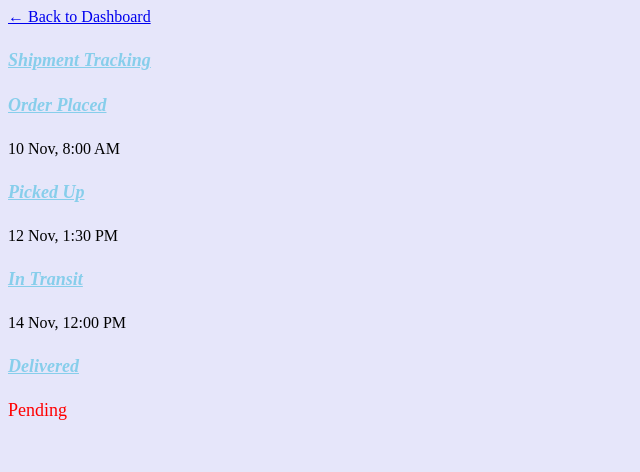
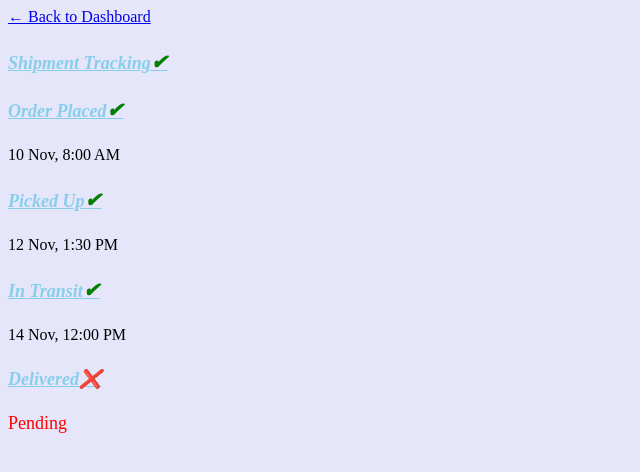
Before and after one commit to aniketojha93-maker/coldchain, a plain HTML site: page unit6.html in a window 1280 px wide. Shown: the whole page, without its empty margins (0-640 px from the left). Drawn offline with Linux system fonts and the light colour scheme.

Commit message:
Add checkmarks to shipment tracking events

```diff
--- a/unit6.html
+++ b/unit6.html
@@ -5,27 +5,27 @@
     </head>
     <body>
     <p><a href="index.html">&larr; Back to Dashboard</a></p>
-    <h4>Shipment Tracking</h4>
+    <h4>Shipment Tracking<span style="color: green; font-size: 20px;">&#10004;</span></h4>
 
     <div class="track">
 
     <div class="event">
-        <h4>Order Placed</h4>
+        <h4>Order Placed<span style="color: green; font-size: 20px;">&#10004;</span></h4>
         <p>10 Nov, 8:00 AM</p>
     </div>
 
     <div class="event">
-        <h4>Picked Up</h4>
+        <h4>Picked Up<span style="color: green; font-size: 20px;">&#10004;</span></h4>
         <p>12 Nov, 1:30 PM</p>
     </div>
 
     <div class="event">
-        <h4>In Transit</h4>
+        <h4>In Transit<span style="color: green; font-size: 20px;">&#10004;</span></h4>
         <p>14 Nov, 12:00 PM</p>
     </div>
 
     <div class="eventpending">
-        <h4>Delivered</h4>
+        <h4>Delivered&#10060;</h4>
         <p>Pending</p>
     </div>
 
```
